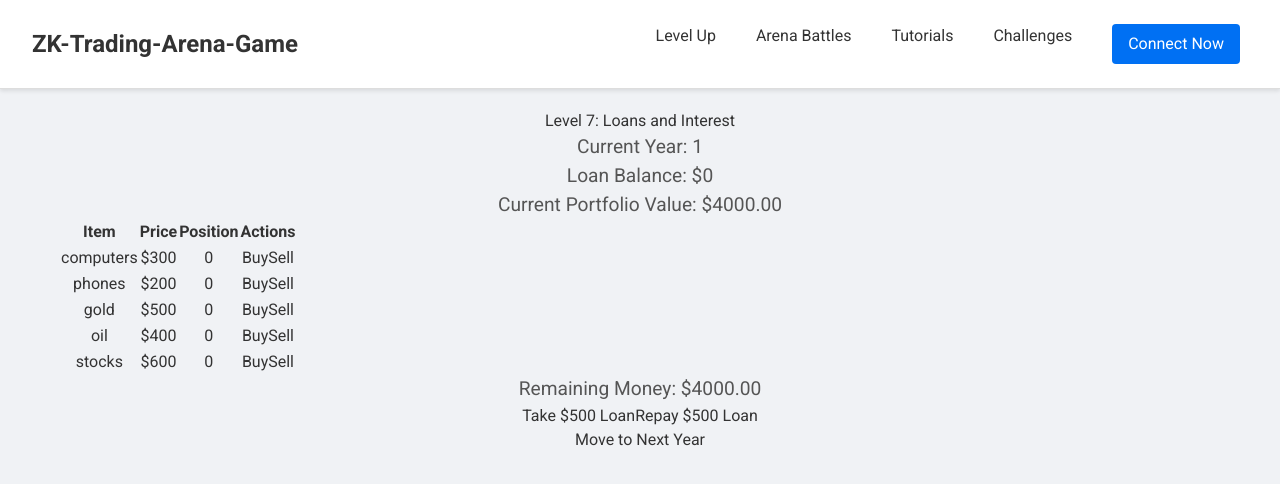
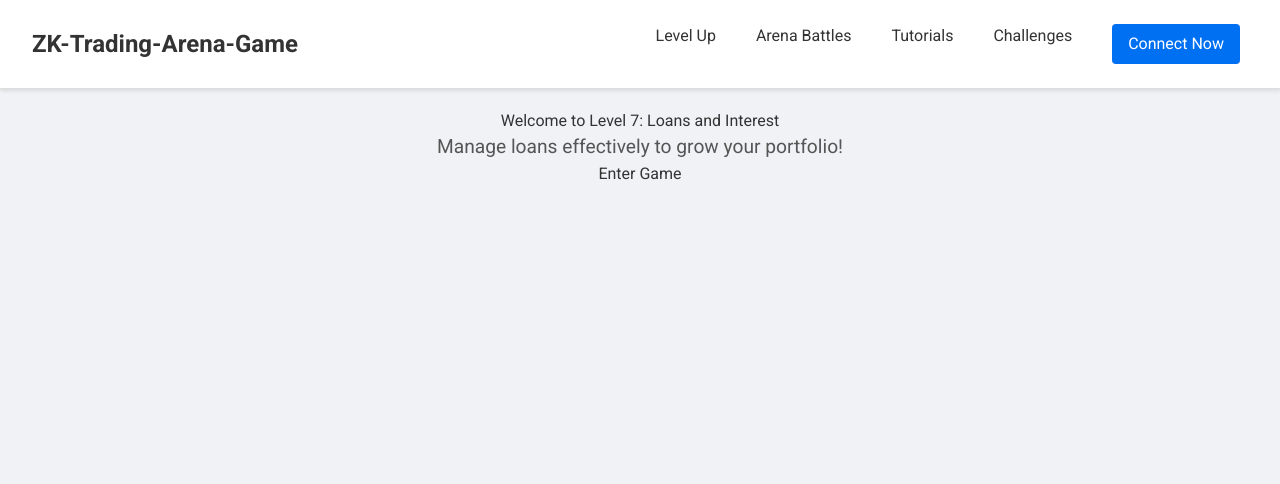
Before and after one commit to Dwaipayan25/zk-trading-arena-game, a Next.js app in the folder zk-trading-arena-game/: page /game/level-7 in a window 1280 px wide. Shown: the top 484 px of the page. Built offline with nearby package versions, Linux system fonts and the light colour scheme.

Commit message:
Integrated web3 and ZK in level 7

```diff
--- a/zk-trading-arena-game/src/app/game/level-7/page.js
+++ b/zk-trading-arena-game/src/app/game/level-7/page.js
@@ -1,8 +1,14 @@
 'use client';
 
 import { useState } from "react";
+import { useWeb3 } from "../../Web3Context";
+import ProofGenerator from "../../ProofGenerator";
+import { ethers } from "ethers";
 
 export default function Level7() {
+  const { account, zkTradeContract } = useWeb3();
+  const [hasEntered, setHasEntered] = useState(false); // Track if the player entered the game
+  const [enteringGame, setEnteringGame] = useState(false); // Entry process status
   const [year, setYear] = useState(1);
   const [money, setMoney] = useState(4000); // Initial amount
   const [positions, setPositions] = useState({ computers: 0, phones: 0, gold: 0, oil: 0, stocks: 0 }); // Items
@@ -30,6 +36,40 @@ export default function Level7() {
     2: "Gold demand rises due to global uncertainty.",
     3: "Oil prices increase steadily with growing demand.",
     4: "Stocks rally as markets stabilize.",
+  };
+
+  const entryFee = ethers.utils.parseEther("0.001"); // Entry fee for Level 7
+
+  const handleEnterGame = async () => {
+    if (!zkTradeContract || !account) {
+      alert("Web3 not initialized. Please connect your wallet!");
+      return;
+    }
+
+    try {
+      setEnteringGame(true);
+
+      // Check if entering the game is required
+      const isEnterRequired = await zkTradeContract.checkEnterGameRequiredOrNot(7); // Game Number = 7
+      if (!isEnterRequired) {
+        alert("You have already entered this game.");
+        setHasEntered(true);
+        setEnteringGame(false);
+        return;
+      }
+
+      // Execute enterGame with entry fee
+      const tx = await zkTradeContract.enterGame(7, { value: entryFee });
+      await tx.wait();
+
+      setHasEntered(true);
+      alert("You have successfully entered the game!");
+    } catch (error) {
+      console.error("Error entering the game:", error);
+      alert("Failed to enter the game. Check your wallet and balance.");
+    } finally {
+      setEnteringGame(false);
+    }
   };
 
   const handleBuy = (item) => {
@@ -104,6 +144,22 @@ export default function Level7() {
 
   return (
     <div className="container mx-auto p-4">
+      {!hasEntered ? (
+        <div className="text-center mt-20">
+          <h1 className="text-4xl font-bold mb-6">Welcome to Level 7: Loans and Interest</h1>
+          <p className="text-lg mb-4">Manage loans effectively to grow your portfolio!</p>
+          <button
+            onClick={handleEnterGame}
+            className={`bg-green-500 text-white px-6 py-3 rounded-lg text-lg hover:bg-green-600 transition ${
+              enteringGame && "opacity-50 cursor-not-allowed"
+            }`}
+            disabled={enteringGame}
+          >
+            {enteringGame ? "Entering Game..." : "Enter Game"}
+          </button>
+        </div>
+      ) : (
+        <div>
           {!gameOver ? (
             <>
               <h1 className="text-3xl font-bold mb-4">Level 7: Loans and Interest</h1>
@@ -112,12 +168,10 @@ export default function Level7() {
                 <p className="text-xl">Loan Balance: ${loan}</p>
               </div>
 
-          {/* Portfolio Value */}
               <p className="mb-4 text-lg font-semibold">
                 Current Portfolio Value: ${calculatePortfolioValue().toFixed(2)}
               </p>
 
-          {/* Prices Table */}
               <table className="w-full text-left mb-6">
                 <thead>
                   <tr>
@@ -137,14 +191,14 @@ export default function Level7() {
                         <button
                           onClick={() => handleBuy(item)}
                           className="bg-green-500 text-white px-2 py-1 rounded mr-2"
-                      disabled={money < initialPrices[year][item]} // Cannot buy if insufficient funds
+                          disabled={money < initialPrices[year][item]}
                         >
                           Buy
                         </button>
                         <button
                           onClick={() => handleSell(item)}
                           className="bg-yellow-500 text-white px-2 py-1 rounded"
-                      disabled={positions[item] <= 0} // Cannot sell if no position
+                          disabled={positions[item] <= 0}
                         >
                           Sell
                         </button>
@@ -154,7 +208,6 @@ export default function Level7() {
                 </tbody>
               </table>
 
-          {/* Loan and Actions */}
               <p className="mb-4">Remaining Money: ${money.toFixed(2)}</p>
               <div className="mb-6">
                 <button
@@ -166,7 +219,7 @@ export default function Level7() {
                 <button
                   onClick={() => repayLoan(500)}
                   className="bg-red-600 text-white px-4 py-2 rounded"
-              disabled={loan < 500 || money < 500} // Cannot repay more than loan or money available
+                  disabled={loan < 500 || money < 500}
                 >
                   Repay $500 Loan
                 </button>
@@ -189,7 +242,6 @@ export default function Level7() {
               )}
             </>
           ) : (
-        /* Game Over Summary */
             <div className="text-center">
               <h1 className="text-3xl font-bold mb-4">Game Over</h1>
               <p className="text-lg mb-4">
@@ -198,9 +250,15 @@ export default function Level7() {
               <p className="text-lg mb-4">
                 Profit Percentage: {finalStats.profitPercentage.toFixed(2)}%
               </p>
-          <p className="text-lg mb-4">
-            Stars Earned: {finalStats.stars} Star(s)
-          </p>
+              <p className="text-lg mb-4">Stars Earned: {finalStats.stars}⭐️</p>
+              <ProofGenerator
+                initialWorth={4000}
+                finalWorth={finalStats.finalWorth}
+                stars={finalStats.stars - 1}
+                gameNumber={7}
+              />
+            </div>
+          )}
         </div>
       )}
     </div>
```
Lines whose indentation alone changed are shown as unchanged.
